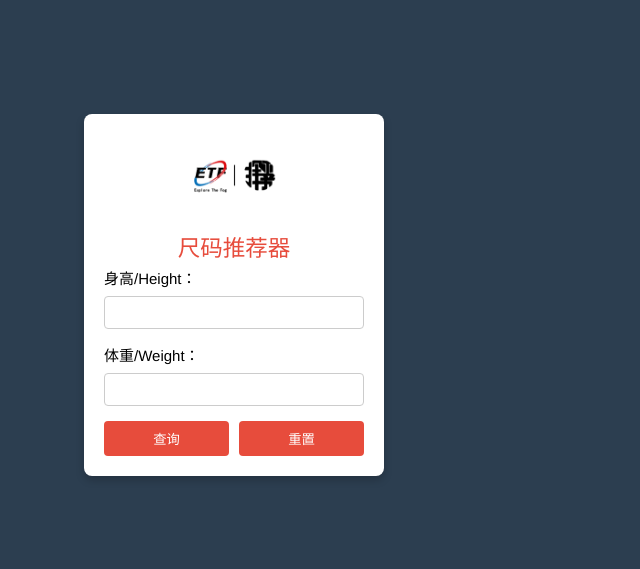
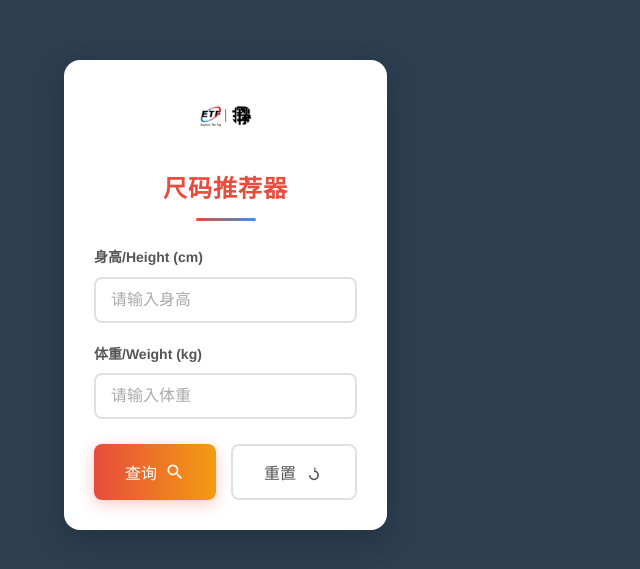
Before and after one commit to NiceMidnight/sizeCalculator, a Vue app: page / in a window 1280 px wide. Shown: the part 105-674 px from the top of the page, without its empty margins (0-640 px from the left). Built offline with nearby package versions, Linux system fonts and the light colour scheme.

Commit message:
perf:1.2样式。

```diff
--- a/src/components/SizeRecommender.vue
+++ b/src/components/SizeRecommender.vue
@@ -2,71 +2,92 @@
   <div class="size-recommender">
     <!-- 尺码推荐器框 -->
     <div class="recommender-box" :class="{ expanded: showResult }">
-      <div style="display: flex; align-items: center; justify-content: center;">
-        <img src="../assets/logo.png" alt="" />
+      <div class="logo-container">
+        <img src="../assets/logo.png" alt="Logo" class="logo" />
       </div>
-      <h2>尺码推荐器</h2>
-      <form @submit.prevent="handleSubmit">
+      <h2 class="title">尺码推荐器</h2>
+      <form @submit.prevent="handleSubmit" class="form">
         <div class="form-group">
-          <label for="height">身高/Height：</label>
-          <input type="number" id="height" v-model="height" required />
+          <label for="height">身高/Height (cm)</label>
+          <input
+              type="number"
+              id="height"
+              v-model="height"
+              required
+              min="100"
+              max="250"
+              placeholder="请输入身高"
+          />
         </div>
         <div class="form-group">
-          <label for="weight">体重/Weight：</label>
-          <input type="number" id="weight" v-model="weight" required />
+          <label for="weight">体重/Weight (kg)</label>
+          <input
+              type="number"
+              id="weight"
+              v-model="weight"
+              required
+              min="30"
+              max="150"
+              placeholder="请输入体重"
+          />
         </div>
         <div class="button-group">
-          <button type="submit">查询</button>
-          <button type="button" @click="resetForm">重置</button>
+          <button type="submit" class="submit-btn">
+            <span>查询</span>
+            <svg class="icon" viewBox="0 0 24 24">
+              <path d="M9.5,3A6.5,6.5 0 0,1 16,9.5C16,11.11 15.41,12.59 14.44,13.73L14.71,14H15.5L20.5,19L19,20.5L14,15.5V14.71L13.73,14.44C12.59,15.41 11.11,16 9.5,16A6.5,6.5 0 0,1 3,9.5A6.5,6.5 0 0,1 9.5,3M9.5,5C7,5 5,7 5,9.5C5,12 7,14 9.5,14C12,14 14,12 14,9.5C14,7 12,5 9.5,5Z" />
+            </svg>
+          </button>
+          <button type="button" @click="resetForm" class="reset-btn">
+            <span>重置</span>
+            <svg class="icon" viewBox="0 0 24 24">
+              <path d="M12,5V8L15,7L12,10V12A4,4 0 0,1 16,16A4,4 0 0,1 12,20A4,4 0 0,1 8,16L6,16A6,6 0 0,0 12,22A6,6 0 0,0 18,16A6,6 0 0,0 12,10V8L15,9L12,6V5Z" />
+            </svg>
+          </button>
         </div>
       </form>
 
       <!-- 推荐结果 -->
       <transition name="fade-slide" @before-enter="beforeEnter" @enter="enter" @leave="leave">
         <div class="result-section" v-if="showResult">
-          <h2>您的尺码推荐：</h2>
+          <h2 class="result-title">您的尺码推荐</h2>
           <div class="recommendation">
             <div class="size">
-              <h1>{{ looseSize }}</h1>
+              <div class="size-label">宽松/loose</div>
+              <div class="size-value">{{ looseSize }}</div>
             </div>
-            <hr>
             <div class="size">
-              <h1>{{ recommendedSize }}</h1>
+              <div class="size-label">合身/fit</div>
+              <div class="size-value">{{ recommendedSize }}</div>
             </div>
           </div>
-          <hr />
 
-          <div class="recommendation">
-            <div class="size">
-              <h3>宽松</h3>
-              <h3>loose</h3>
+          <div class="details-container">
+            <div class="details">
+              <div class="detail-item">
+                <div class="detail-title">裤长</div>
+                <div class="detail-content">约在膝盖上沿</div>
               </div>
-            <div class="size">
-              <h3>合身</h3>
-              <h4>fit</h4>
+              <div class="detail-item">
+                <div class="detail-title">裤长</div>
+                <div class="detail-content">约在大腿下沿</div>
               </div>
             </div>
 
             <div class="details">
               <div class="detail-item">
-              <p>裤脚</p>
-              <p>约在膝盖上沿</p>
+                <div class="detail-title">上衣后摆</div>
+                <div class="detail-content">约在臀部中间</div>
               </div>
               <div class="detail-item">
-              <p>裤脚</p>
-              <p>约在大腿下沿</p>
+                <div class="detail-title">上衣后摆</div>
+                <div class="detail-content">约在臀部上沿</div>
+              </div>
             </div>
           </div>
 
-          <div class="details">
-            <div class="detail-item">
-              <p>上衣后摆</p>
-              <p>约在臀部中间</p>
-            </div>
-            <div class="detail-item">
-              <p>上衣后摆</p>
-              <p>约在臀部上沿</p>
-            </div>
+          <div class="tips">
+            <p>温馨提示：尺码仅供参考，实际穿着效果可能因个人体型和品牌差异而有所不同</p>
           </div>
         </div>
       </transition>
@@ -126,21 +147,21 @@ export default defineComponent({
 
     const beforeEnter = (el: any) => {
       el.style.opacity = 0;
-      el.style.transform = 'scale(0.9)';
+      el.style.transform = 'translateY(20px)';
     };
 
     const enter = (el: any, done: Function) => {
-      el.offsetHeight; // Trigger reflow to ensure animation works
-      el.style.transition = 'opacity 2.3s, transform 3.3s';
+      el.offsetHeight;
+      el.style.transition = 'opacity 0.5s ease, transform 0.5s ease';
       el.style.opacity = 1;
-      el.style.transform = 'scale(1)';
+      el.style.transform = 'translateY(0)';
       done();
     };
 
     const leave = (el: any, done: Function) => {
-      el.style.transition = 'opacity 2.3s, transform 3.3s';
+      el.style.transition = 'opacity 0.3s ease, transform 0.3s ease';
       el.style.opacity = 0;
-      el.style.transform = 'scale(0.9)';
+      el.style.transform = 'translateY(20px)';
       done();
     };
 
@@ -165,119 +186,273 @@ export default defineComponent({
   display: flex;
   justify-content: center;
   align-items: center;
-  height: 90vh;
-  background-color: #2c3e50;
-  color: white;
-  padding: 20px;
-  box-sizing: border-box;
+  min-height: 100vh;
 }
 
 .recommender-box {
-  width: 300px;
-  padding: 20px;
+  width: 100%;
+  max-width: 400px;
+  padding: 30px;
   background-color: white;
-  border-radius: 8px;
-  box-shadow: 0 4px 8px rgba(0, 0, 0, 0.2);
-  color: black;
-  transition: transform 1s ease-in-out; /* 使用transform控制拉伸效果 */
-  transform-origin: center; /* 确保从中心开始扩展 */
+  border-radius: 16px;
+  box-shadow: 0 10px 30px rgba(0, 0, 0, 0.2);
+  transition: all 0.5s cubic-bezier(0.68, -0.55, 0.265, 1.55);
+  position: relative;
+  overflow: hidden;
 }
 
 .recommender-box.expanded {
-  transform: scale(1.2); /* 容器放大1.2倍 */
-}
-h2 {
-  text-align: center;
-  color: #e74c3c; /* 红色标题 */
-  text-transform: uppercase;
-
-}
-h1 {
-  font-weight: bold;
-  background: linear-gradient(to right, #e74c3c, #1243f3);
-  -webkit-background-clip: text;
-  color: transparent;
-  animation: textGlow 2s ease-in-out infinite alternate;
-}
-.form-group {
-  margin-bottom: 15px;
+  max-width: 450px;
+  padding-bottom: 40px;
 }
 
-label {
-  display: block;
-  margin-bottom: 5px;
+.logo-container {
+  display: flex;
+  justify-content: center;
+  margin-bottom: 20px;
 }
 
-input {
+.logo {
+  height: 60px;
+  width: auto;
+  object-fit: contain;
+}
+
+.title {
+  text-align: center;
+  color: #e74c3c;
+  margin-bottom: 25px;
+  font-size: 24px;
+  font-weight: 700;
+  letter-spacing: 1px;
+  position: relative;
+}
+
+.title::after {
+  content: '';
+  display: block;
+  width: 60px;
+  height: 3px;
+  background: linear-gradient(to right, #e74c3c, #3498db);
+  margin: 10px auto 0;
+  border-radius: 3px;
+}
+
+.form-group {
+  margin-bottom: 20px;
+}
+
+.form-group label {
+  display: block;
+  margin-bottom: 8px;
+  font-weight: 600;
+  color: #555;
+  font-size: 14px;
+}
+
+.form-group input {
   width: 100%;
-  padding: 8px;
-  border: 1px solid #ccc;
-  border-radius: 4px;
+  padding: 12px 15px;
+  border: 2px solid #e0e0e0;
+  border-radius: 8px;
+  font-size: 16px;
+  transition: all 0.3s;
+}
+
+.form-group input:focus {
+  border-color: #3498db;
+  box-shadow: 0 0 0 3px rgba(52, 152, 219, 0.2);
+  outline: none;
+}
+
+.form-group input::placeholder {
+  color: #aaa;
 }
 
 .button-group {
   display: flex;
-  gap: 10px;
+  gap: 15px;
+  margin-top: 25px;
 }
 
 button {
   flex: 1;
-  padding: 8px 16px;
+  padding: 14px 0;
   border: none;
-  border-radius: 4px;
-  background-color: #e74c3c;
-  color: white;
+  border-radius: 8px;
+  font-size: 16px;
+  font-weight: 600;
   cursor: pointer;
+  display: flex;
+  align-items: center;
+  justify-content: center;
+  gap: 8px;
+  transition: all 0.3s;
 }
 
-button:hover {
-  background-color: #c0392b;
+.submit-btn {
+  background: linear-gradient(to right, #e74c3c, #f39c12);
+  color: white;
+  box-shadow: 0 4px 15px rgba(231, 76, 60, 0.3);
+  width: 200px;
 }
 
+.submit-btn:hover {
+  background: linear-gradient(to right, #c0392b, #e67e22);
+  transform: translateY(-2px);
+  box-shadow: 0 6px 20px rgba(231, 76, 60, 0.4);
+}
+
+.reset-btn {
+  background: white;
+  color: #555;
+  border: 2px solid #e0e0e0;
+}
+
+.reset-btn:hover {
+  background: #f5f5f5;
+  border-color: #3498db;
+  color: #3498db;
+}
+
+.icon {
+  width: 20px;
+  height: 20px;
+  fill: currentColor;
+}
+
+/* 结果部分样式 */
 .result-section {
-  margin-top: 20px;
+  margin-top: 30px;
+  padding-top: 20px;
+  border-top: 1px solid #eee;
+}
+
+.result-title {
+  color: #3498db;
+  font-size: 20px;
+  margin-bottom: 25px;
   text-align: center;
+  position: relative;
+}
+
+.result-title::after {
+  content: '';
+  display: block;
+  width: 50px;
+  height: 2px;
+  background: linear-gradient(to right, #3498db, #9b59b6);
+  margin: 10px auto 0;
+  border-radius: 2px;
 }
 
 .recommendation {
   display: flex;
-  justify-content: space-around;
-  margin-bottom: 10px;
-  margin-top: 10px;
+  justify-content: center;
+  gap: 20px;
+  margin-bottom: 25px;
 }
 
 .size {
+  width: 150px;
+  height: 150px;
+  display: flex;
+  flex-direction: column;
+  justify-content: center;
+  align-items: center;
   text-align: center;
+  padding: 15px;
+  border-radius: 10px;
+  background: #f9f9f9;
+  box-shadow: 0 4px 8px rgba(0, 0, 0, 0.05);
+  transition: all 0.3s;
 }
 
-.size p {
-  margin: 5px 0;
+.size:hover {
+  transform: translateY(-5px);
+  box-shadow: 0 8px 15px rgba(0, 0, 0, 0.1);
+}
+
+.size-label {
+  font-size: 14px;
+  color: #666;
+  margin-bottom: 8px;
+  font-weight: 500;
+}
+
+.size-value {
+  font-size: 28px;
+  font-weight: 800;
+  background: linear-gradient(to right, #e74c3c, #3498db);
+  -webkit-background-clip: text;
+  background-clip: text;
+  color: transparent;
+  animation: pulse 2s infinite;
+}
+
+.details-container {
+  margin-top: 30px;
 }
 
 .details {
   display: flex;
-  justify-content: space-around;
+  justify-content: space-between;
   margin-bottom: 20px;
+  gap: 15px;
 }
 
 .detail-item {
-  justify-content: space-between;
-  align-items: center;
-  padding: 0 20px;
+  flex: 1;
+  padding: 15px;
+  background: #f5f5f5;
+  border-radius: 8px;
+  text-align: center;
+  transition: all 0.3s;
 }
 
-.detail-item p {
-  margin: 0;
+.detail-item:hover {
+  background: #e8f4fc;
+  transform: translateY(-3px);
 }
 
-/* 过渡效果 */
+.detail-title {
+  font-size: 14px;
+  font-weight: 600;
+  color: #3498db;
+  margin-bottom: 5px;
+}
+
+.detail-content {
+  font-size: 13px;
+  color: #555;
+}
+
+.tips {
+  margin-top: 25px;
+  padding: 12px;
+  background: #fff8e1;
+  border-radius: 8px;
+  font-size: 12px;
+  color: #e67e22;
+  text-align: center;
+  line-height: 1.5;
+}
+
+/* 动画效果 */
+@keyframes pulse {
+  0% { transform: scale(1); }
+  50% { transform: scale(1.05); }
+  100% { transform: scale(1); }
+}
+
 .fade-slide-enter-active,
 .fade-slide-leave-active {
-  transition: opacity 4.5s, transform 6.5s;
+  transition: opacity 0.5s ease, transform 0.5s ease;
 }
 
-.fade-slide-enter, .fade-slide-leave-to {
+.fade-slide-enter-from,
+.fade-slide-leave-to {
   opacity: 0;
-  transform: scale(1);
+  transform: translateY(20px);
 }
 </style>
```
Also changed, not shown: 3 other files (tests, documents, lock files or other folders). Lines whose indentation alone changed are shown as unchanged.
